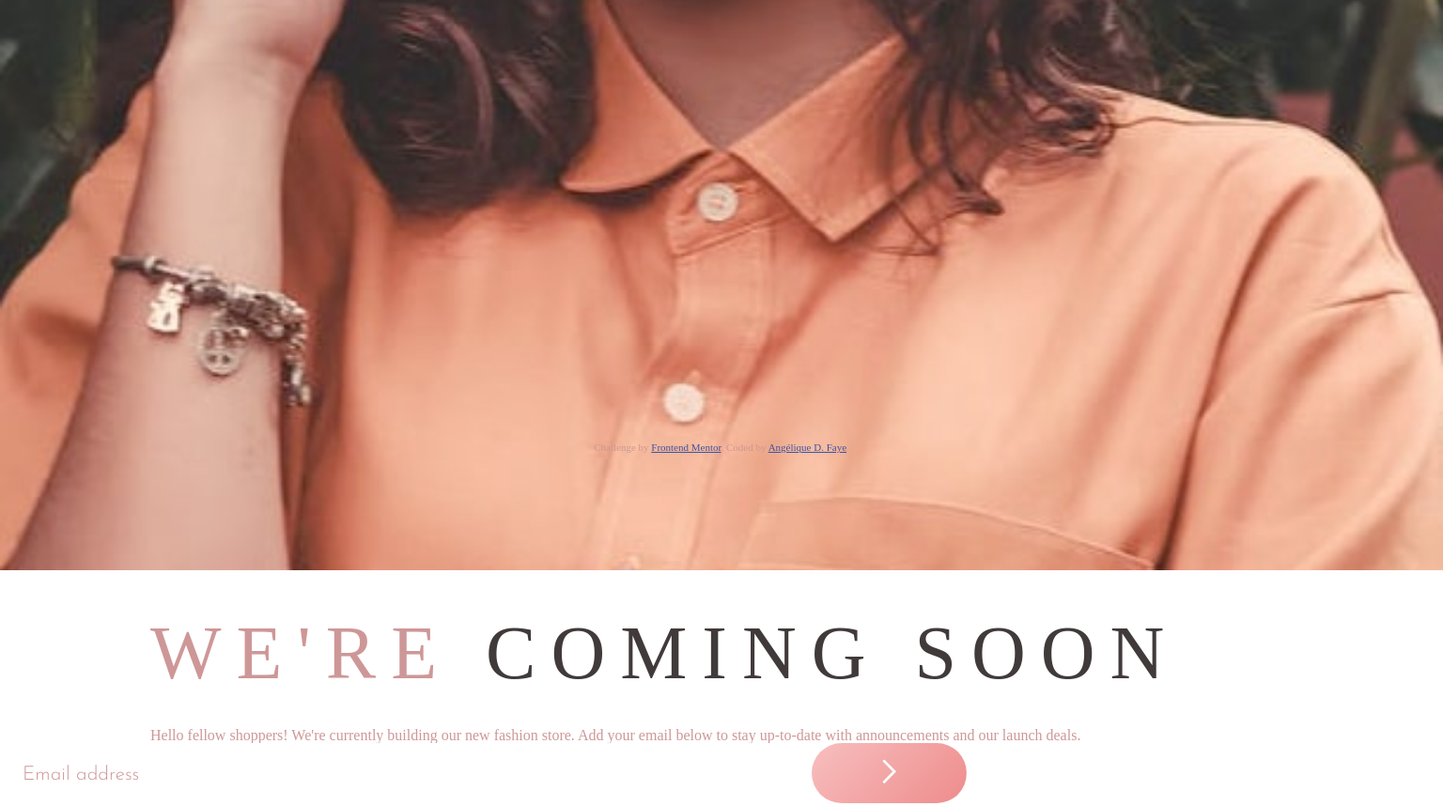
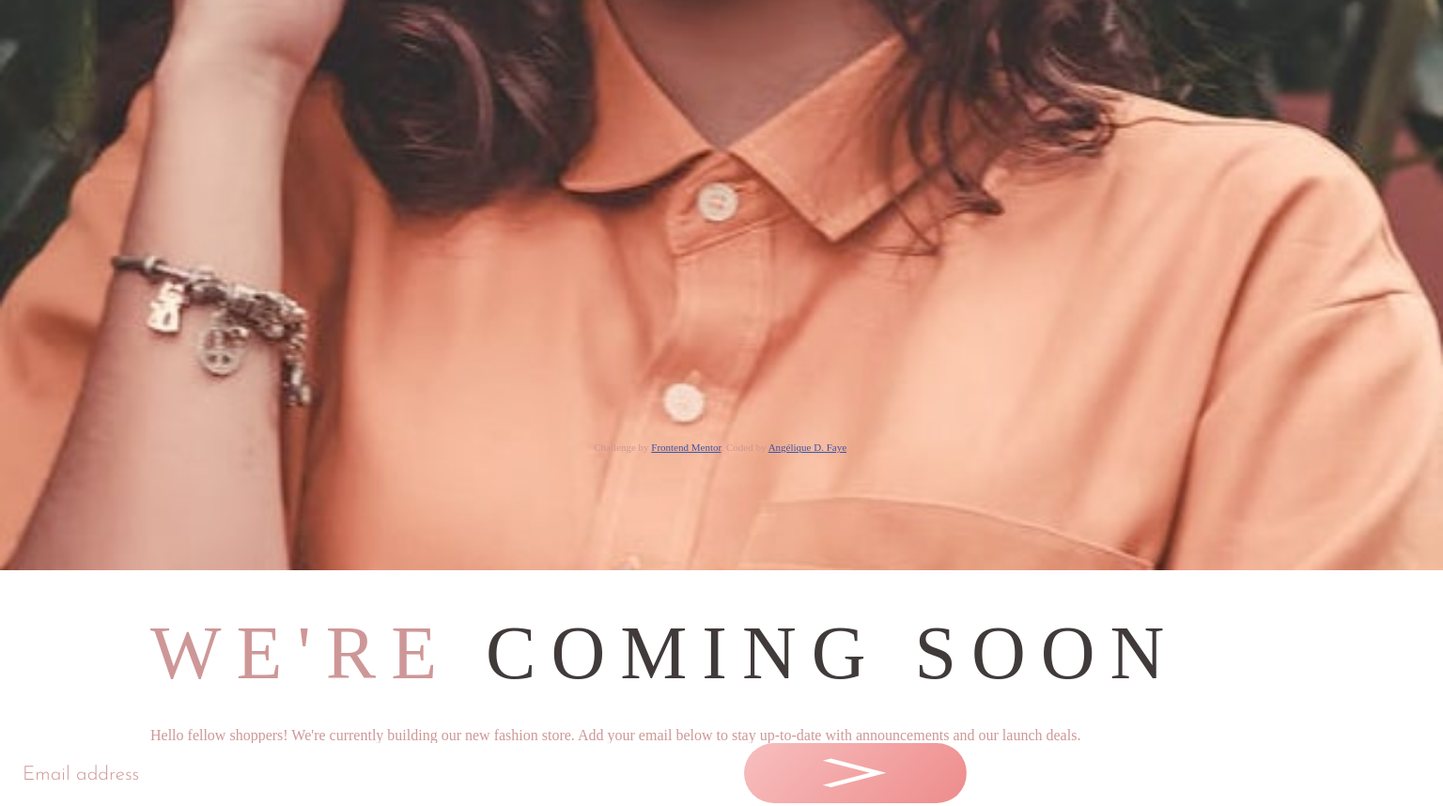
Before and after one commit to AngeliqueDF/base-apparel-coming-soon-section, a website built with Vite: page index.html in a window 1536 px wide. Shown: the part 302-1160 px from the top of the page at 94% size. Built offline with nearby package versions, Linux system fonts and the light colour scheme.

Commit message:
Adjust layout for `.email-submit`, `.email-submit img`

```diff
--- a/src/css/style.css
+++ b/src/css/style.css
@@ -282,10 +282,10 @@ form ::placeholder {
 	}
 
 	.email-submit {
-		width: 18%;
+		max-width: 23%;
 	}
 
 	.email-submit img {
-		width: 3rem;
+		max-width: 45%;
 	}
 }
```
